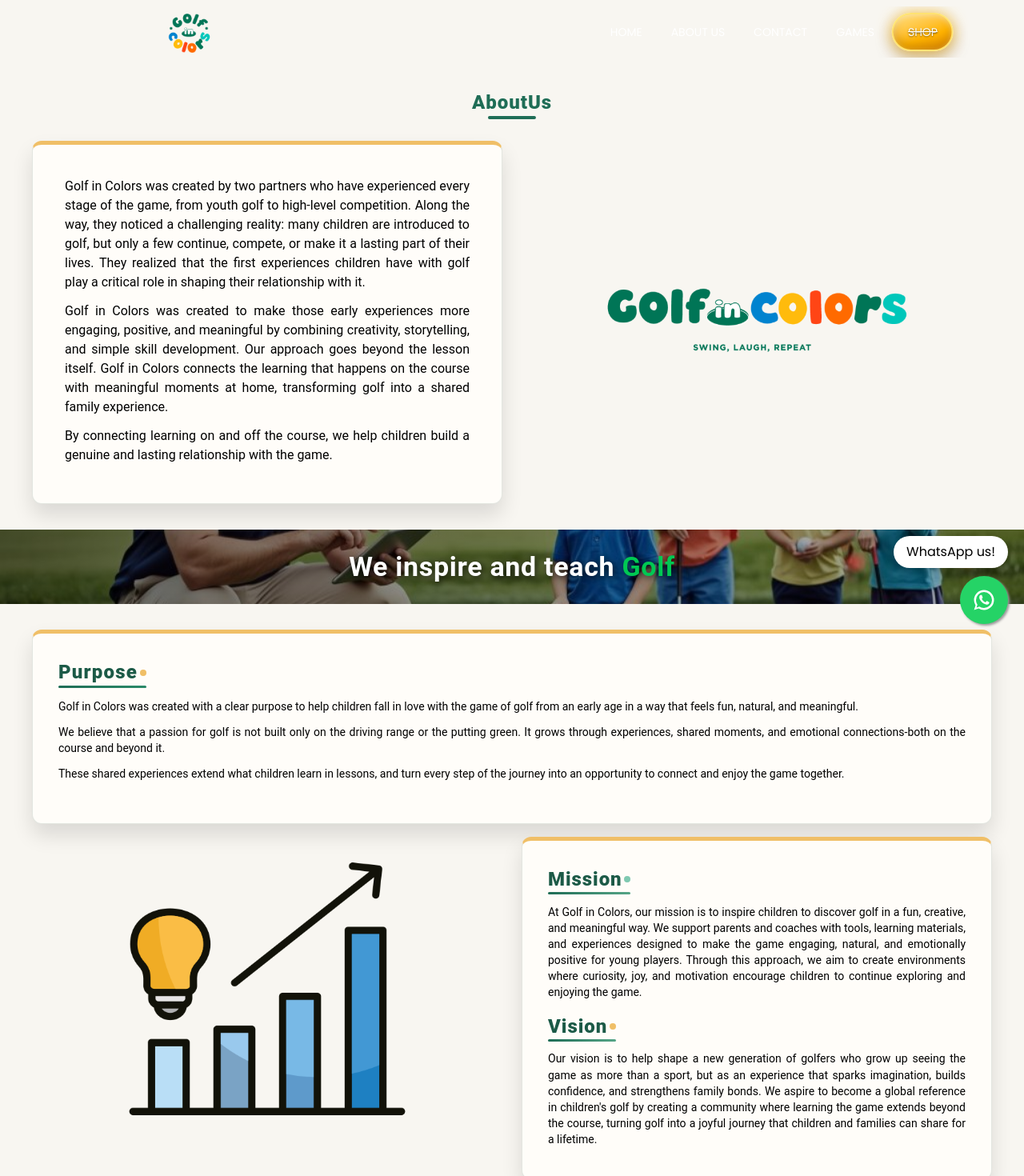
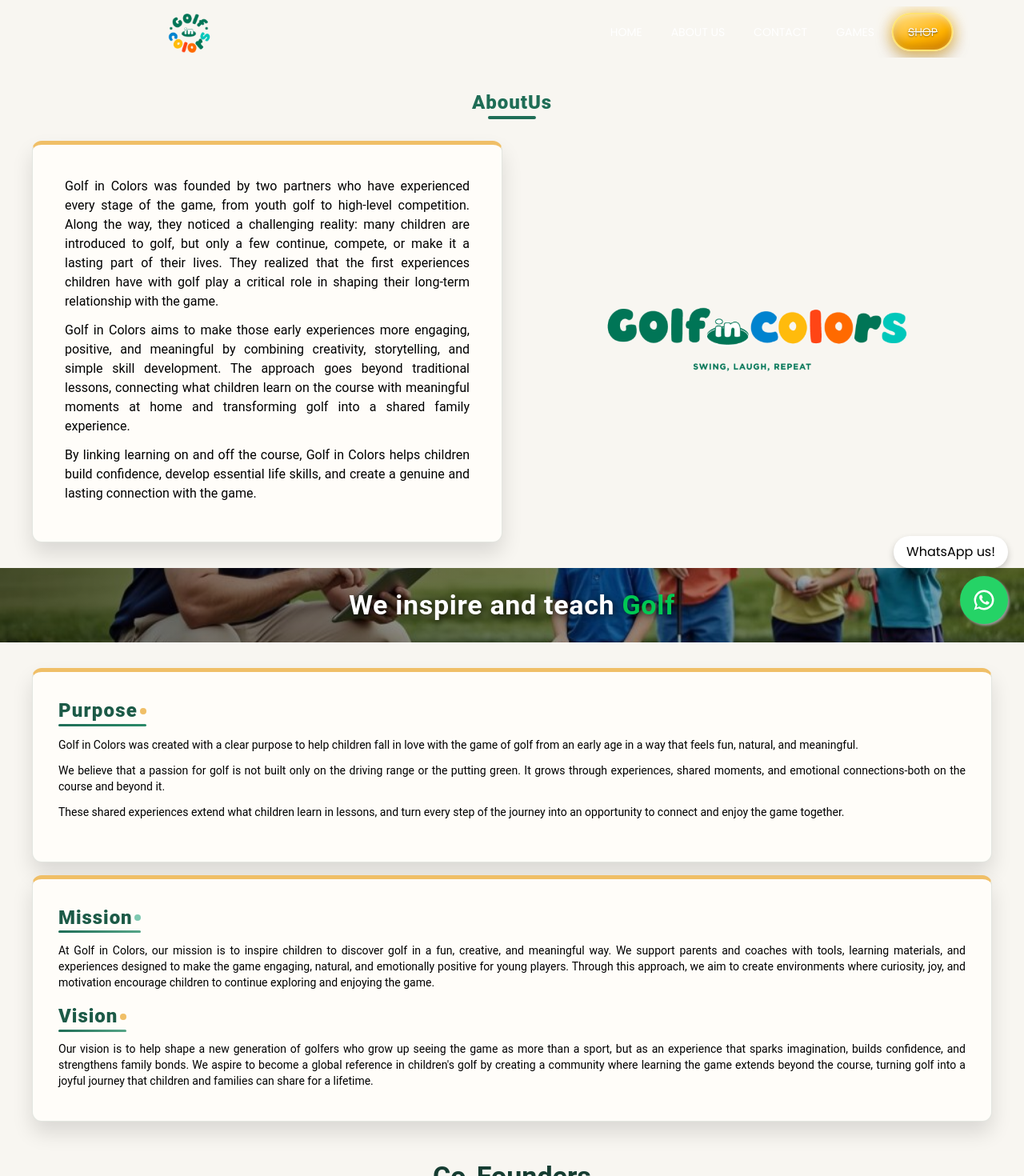
Before and after one commit to iaguilera92/GolfInColors, a React (Vite) app: page /nosotros in a window 1280 px wide. Shown: the top 1470 px of the page at 80% size. Built offline with nearby package versions, Linux system fonts and the light colour scheme.

Commit message:
Ultimos cambios

```diff
--- a/public/version.json
+++ b/public/version.json
@@ -1,3 +1,3 @@
 {
-    "version": "1.1.7"
+    "version": "1.1.8"
 }
--- a/src/components/Libro.jsx
+++ b/src/components/Libro.jsx
@@ -201,6 +201,7 @@ export default function Libro({
   storyPage,
   storyBookPages,
   isPageTurning,
+  pageContentVisible,
   turnId,
   flipDirection,
   handlePageTurn,
@@ -435,6 +436,7 @@ export default function Libro({
             storyBookPages={storyBookPages}
             currentRightPageImage={currentRightPageImage}
             isPageTurning={isPageTurning}
+            pageContentVisible={pageContentVisible}
             turnId={turnId}
             flipDirection={flipDirection}
             handlePageTurn={handlePageTurn}
--- a/src/components/Nosotros.jsx
+++ b/src/components/Nosotros.jsx
@@ -51,7 +51,7 @@ const Nosotros = () => {
         backgroundPosition: "top left",
       }}
     >
-      {/* T�tulo */}
+      {/* Tï¿½tulo */}
       <Box textAlign="center" mb={4}>
         <Typography
           variant={isMobile ? "h5" : "h5"}
@@ -92,7 +92,7 @@ const Nosotros = () => {
 
 
 
-      {/* Primera fila con animaci�n */}
+      {/* Primera fila con animaciï¿½n */}
       <Box maxWidth="1200px" mx="auto">
         <Grid container spacing={3} alignItems="center">
 
@@ -110,25 +110,25 @@ const Nosotros = () => {
                     border: '1px solid rgba(61,95,79,0.14)',
                     borderTop: '5px solid #f0bf67',
                     boxShadow: '0 14px 26px rgba(0,0,0,0.12)',
-                    p: { xs: 2, sm: 2.5, md: 3 }, // padding responsivo m�s compacto
+                    p: { xs: 2, sm: 2.5, md: 3 }, // padding responsivo mï¿½s compacto
                   }}
                 >
                   <CardContent>
-                    {/* T�tulo */}                    {/* P�rrafo 1 */}
+                    {/* Tï¿½tulo */}                    {/* Pï¿½rrafo 1 */}
                     <Typography
                       variant="body2"
                       sx={{
                         color: 'black',
                         textAlign: 'justify',
-                        mb: 1.5, // margen m�s peque�o
+                        mb: 1.5, // margen mï¿½s pequeï¿½o
                         fontSize: { xs: '0.875rem', sm: '0.95rem', md: '1rem' },
                         lineHeight: 1.5,
                       }}
                     >
-                      Golf in Colors was created by two partners who have experienced every stage of the game, from youth golf to high-level competition. Along the way, they noticed a challenging reality: many children are introduced to golf, but only a few continue, compete, or make it a lasting part of their lives. They realized that the first experiences children have with golf play a critical role in shaping their relationship with it.
+                      Golf in Colors was founded by two partners who have experienced every stage of the game, from youth golf to high-level competition. Along the way, they noticed a challenging reality: many children are introduced to golf, but only a few continue, compete, or make it a lasting part of their lives. They realized that the first experiences children have with golf play a critical role in shaping their long-term relationship with the game.
                     </Typography>
 
-                    {/* P�rrafo 2 */}
+                    {/* Pï¿½rrafo 2 */}
                     <Typography
                       variant="body2"
                       sx={{
@@ -139,10 +139,10 @@ const Nosotros = () => {
                         lineHeight: 1.5,
                       }}
                     >
-                      Golf in Colors was created to make those early experiences more engaging, positive, and meaningful by combining creativity, storytelling, and simple skill development. Our approach goes beyond the lesson itself. Golf in Colors connects the learning that happens on the course with meaningful moments at home, transforming golf into a shared family experience.
+                      Golf in Colors aims to make those early experiences more engaging, positive, and meaningful by combining creativity, storytelling, and simple skill development. The approach goes beyond traditional lessons, connecting what children learn on the course with meaningful moments at home and transforming golf into a shared family experience.
                     </Typography>
 
-                    {/* P�rrafo 3 */}
+                    {/* Pï¿½rrafo 3 */}
                     <Typography
                       variant="body2"
                       sx={{
@@ -152,7 +152,7 @@ const Nosotros = () => {
                         lineHeight: 1.5,
                       }}
                     >
-                      By connecting learning on and off the course, we help children build a genuine and lasting relationship with the game.
+                      By linking learning on and off the course, Golf in Colors helps children build confidence, develop essential life skills, and create a genuine and lasting connection with the game.
                     </Typography>
                   </CardContent>
                 </Card>
@@ -267,44 +267,14 @@ const Nosotros = () => {
           </motion.div>
         </Box>
       </Box>
-      {/* Segunda fila con animaci�n */}
-      <Box maxWidth="1200px" mx="auto" mt={2}>
-        <Grid container spacing={3} alignItems="flex-start">
-          {/* Imagen a la izquierda con animaci�n */}
-          <Grid item xs={12} md={6}>
+      {/* Segunda fila con animaciï¿½n */}
+      <Box maxWidth="1200px" mx="auto" mt={2} mb={2}>
+        <Box px={{ xs: 2, sm: 0 }}>
           <motion.div
-              initial={{ opacity: 0, x: -60 }}
-              whileInView={{ opacity: 1, x: 0 }}
+            initial={{ opacity: 0, y: 40 }}
+            whileInView={{ opacity: 1, y: 0 }}
             transition={{ duration: 0.8, ease: 'easeOut' }}
-              viewport={{ once: true, amount: 0.3 }} // ?? mejora el comportamiento en scroll
-            >
-              <Box
-                sx={{
-                  height: '100%',
-                  display: 'flex',
-                  alignItems: 'center',
-                  justifyContent: 'center', p: 0,
-                  mt: isMobile ? 1.5 : 1
-                }}
-              >
-                <img
-                  src="mision-vision.png"
-                  alt="Logo React"
-                  style={{ maxWidth: isMobile ? '56%' : '62%', height: 'auto' }}
-                />
-              </Box>
-            </motion.div>
-          </Grid>
-
-          {/* Mission + Vision a la derecha con animaci�n */}
-          <Grid item xs={12} md={6}>
-            <Box px={{ xs: 2, sm: 0 }}>
-
-              <motion.div
-                initial={{ opacity: 0, x: 60 }}
-                whileInView={{ opacity: 1, x: 0 }}
-                transition={{ duration: 0.8, ease: 'easeOut' }}
-                viewport={{ once: true, amount: 0.3 }} // ?? mejora el comportamiento en scroll
+            viewport={{ once: true, amount: 0.3 }}
           >
             <Card
               sx={{
@@ -312,11 +282,10 @@ const Nosotros = () => {
                 border: '1px solid rgba(61,95,79,0.14)',
                 borderTop: '5px solid #f0bf67',
                 boxShadow: '0 14px 26px rgba(0,0,0,0.12)',
-                    p: 2, // menos padding
+                p: 2,
               }}
             >
-                  <CardContent sx={{ p: 2 }}> {/* ajuste adicional de padding interno */}
-                    {/* Mission */}
+              <CardContent sx={{ p: 2 }}>
                 <Typography variant="h5" gutterBottom sx={{ color: '#1c5a47', fontWeight: 900, letterSpacing: '0.04em', position: 'relative', display: 'inline-block', pr: 1.35, pb: 0.42, mb: 1.45, '&::before': { content: '""', position: 'absolute', right: 0, top: '46%', width: 8, height: 8, borderRadius: '50%', transform: 'translateY(-50%)', background: '#7fc9b1' }, '&::after': { content: '""', position: 'absolute', left: 0, bottom: 0, width: '100%', height: 3, borderRadius: 999, background: 'linear-gradient(90deg, #1f6d56 0%, #56a587 100%)' } }}>
                   Mission
                 </Typography>
@@ -324,7 +293,6 @@ const Nosotros = () => {
                   At Golf in Colors, our mission is to inspire children to discover golf in a fun, creative, and meaningful way. We support parents and coaches with tools, learning materials, and experiences designed to make the game engaging, natural, and emotionally positive for young players. Through this approach, we aim to create environments where curiosity, joy, and motivation encourage children to continue exploring and enjoying the game.
                 </Typography>
 
-                    {/* Vision */}
                 <Typography variant="h5" gutterBottom sx={{ color: '#1c5a47', fontWeight: 900, letterSpacing: '0.04em', position: 'relative', display: 'inline-block', pr: 1.35, pb: 0.42, mb: 1.45, mt: 0.6, '&::before': { content: '""', position: 'absolute', right: 0, top: '46%', width: 8, height: 8, borderRadius: '50%', transform: 'translateY(-50%)', background: '#f0bf67' }, '&::after': { content: '""', position: 'absolute', left: 0, bottom: 0, width: '100%', height: 3, borderRadius: 999, background: 'linear-gradient(90deg, #1f6d56 0%, #56a587 100%)' } }}>
                   Vision
                 </Typography>
@@ -333,11 +301,8 @@ const Nosotros = () => {
                 </Typography>
               </CardContent>
             </Card>
-
           </motion.div>
         </Box>
-          </Grid>
-        </Grid>
       </Box>
       {/* Seccion Founders */}
       <Box maxWidth="1200px" mx="auto" mt={6} mb={6} textAlign="center">
@@ -584,7 +549,7 @@ const Nosotros = () => {
                     flexWrap: "wrap",
                   }}
                 >
-                  <Box component="span">Co-Founder &amp; CEO</Box>
+                  <Box component="span">Co-Founder</Box>
                   <Box
                     component="span"
                     sx={{
```
Also changed, not shown: src/components/Features.jsx (+7 -27 lines), src/components/Kids.jsx (+37 -3 lines), src/components/LibroFull.jsx (+40 -18 lines), 1 other file (tests, documents, lock files or other folders). Lines whose indentation alone changed are shown as unchanged.
